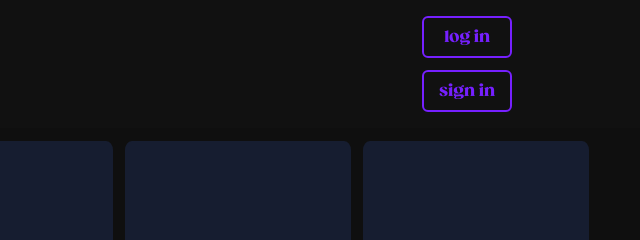
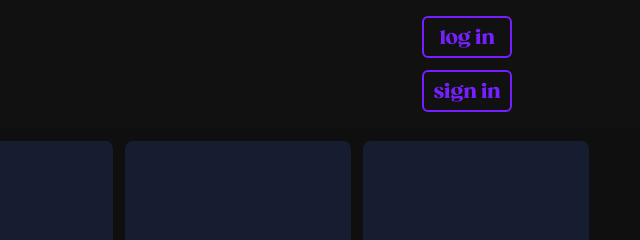
Before and after one commit to therupamdas/Vring, a plain HTML site: page index.html in a window 1280 px wide. Shown: the top 240 px of the page, 640-1280 px from the left. Drawn offline with Linux system fonts and the light colour scheme.

Commit message:
Update style1.css

```diff
--- a/style1.css
+++ b/style1.css
@@ -45,6 +45,7 @@ header{
 .sinup{
     width: 100%;
     aspect-ratio: 2.25/1;
+    font-size: 1.5vw;
     border-radius: 6px;
     border: 2px solid#7620ff;
     overflow: hidden;
```
